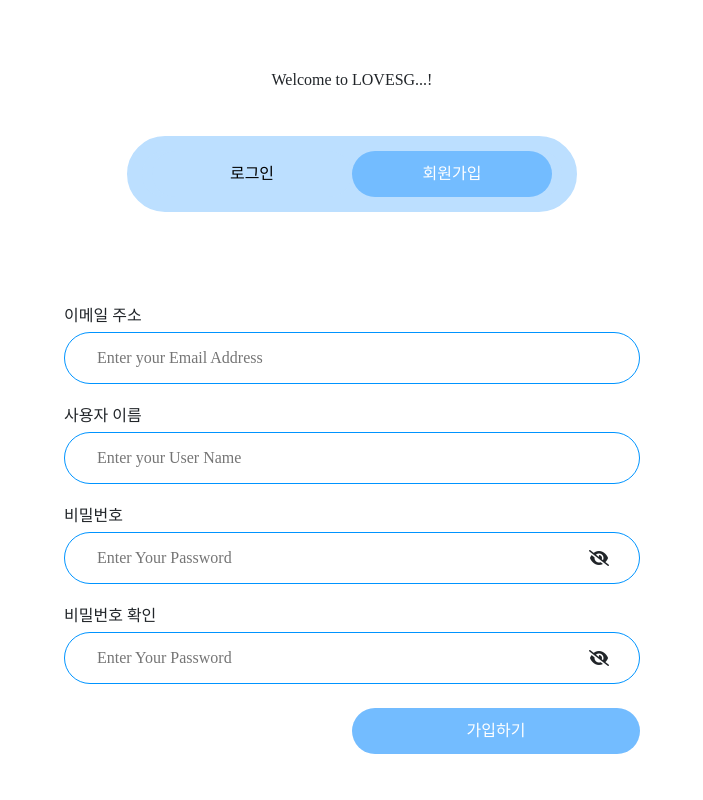
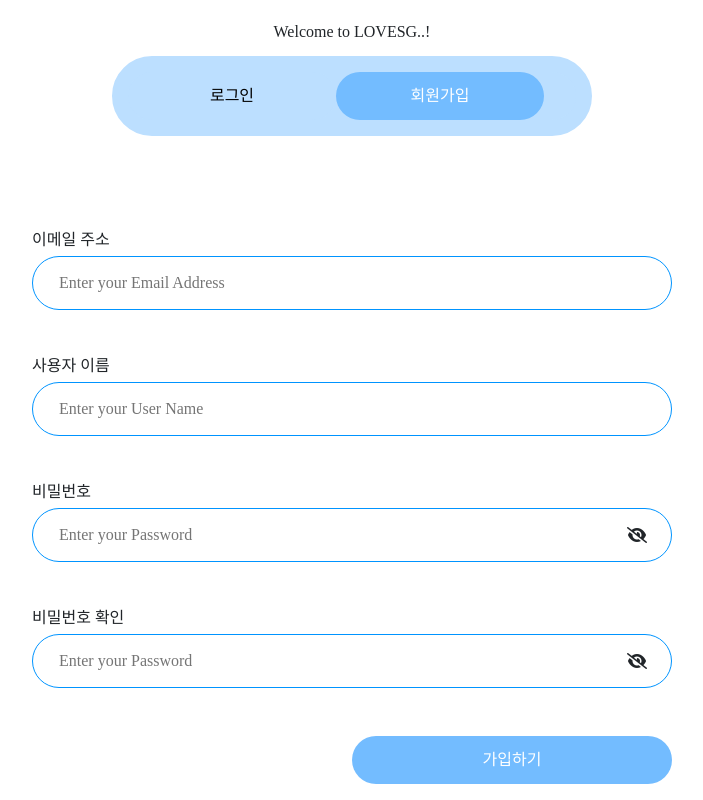
Before and after one commit to KimDongGyun23/ESG-Frontend, a React (Create React App) app: page /login in a window 1280 px wide. Shown: the part 520-1320 px from the top of the page, without its empty margins (288-991 px from the left). Built offline with nearby package versions, Linux system fonts and the light colour scheme.

Commit message:
Design(LoginPage): 스타일 파일 별도 관리, 디자인 수정
버튼 및 폼의 디자인 수정
Banner 하단 여백 수정

```diff
--- a/src/App.js
+++ b/src/App.js
@@ -1,7 +1,7 @@
 import Header from './components/Layouts/Header';
 import Footer from './components/Layouts/Footer';
 import MainPage from './pages/MainPage/MainPage';
-import LoginPage from './pages/LoginPage';
+import LoginPage from './pages/LoginPage/LoginPage';
 import ErrorPage from './pages/ErrorPage';
 import IntroducePage from './pages/IntroducePage';
 import { Route, Routes } from 'react-router-dom';
--- a/src/components/Buttons/BtnLogin.js
+++ /dev/null
@@ -1,26 +0,0 @@
-import { styled } from "styled-components";
-
-// 회원가입, 로그인 버튼
-const BtnLogin = styled.button`
-  width : 50%;
-  float : right;
-  padding: 15px;
-  background-color: #73BCFF;
-  border : none;
-  border-radius : 50px;
-  color: white;
-  cursor: pointer;
-
-  &:hover{
-    background-color: #BCDFFF;
-    color : black;
-  }
-
-  &::after{
-    content : ' ';
-    display : block;
-    clear : both;
-  }
-`;
-
-export default BtnLogin;
--- a/src/components/Form/FormStyle.js
+++ /dev/null
@@ -1,22 +0,0 @@
-import styled from "styled-components";
-
-// 입력 form 스타일
-const BoxStyle = styled.div`
-  display : flex;
-  justify-content : space-between;
-  align-items : center;
-  border-radius :30px;
-  border : 1px solid #0094FF;
-  padding : 15px 30px;
-`;
-
-const InputStyle = styled.input`
-  width : 100%;
-  border : none;
-
-  &:focus{
-    outline : none;
-  }
-`;
-
-export {BoxStyle, InputStyle};
--- a/src/components/Form/Login.js
+++ b/src/components/Form/Login.js
@@ -1,9 +1,9 @@
+import { Form } from "react-bootstrap";
+import * as S from "../../styles/Form/Form.style";
+
 import axios from "axios";
-import { Container, Form } from "react-bootstrap";
-import { BoxStyle, InputStyle } from "./FormStyle";
 import { useNavigate } from 'react-router-dom';
 import { useState } from "react";
-import BtnLogin from "../Buttons/BtnLogin";
 import Validation from "./LoginValidation";
 
 
@@ -55,27 +55,49 @@ function Login(){
  * axios를 통한 통신 ( 차후 수정 )
  */
   return(
-    <Container className="my-5 py-5" style={{maxWidth : "600px"}}>
-      <Form className="d-flex-column" onSubmit={handleSubmit}>
-        <Form.Group className="mb-4" controlId="formEmail">
+    <S.FormContainer>
+
+      <Form onSubmit={handleSubmit}>
+        <Form.Group controlId="formEmail">
           <Form.Label>이메일 주소</Form.Label>
-          <BoxStyle>
-            <InputStyle type="email" placeholder="Enter your Email Address" name='email' onChange={handleInput} />
-          </BoxStyle>
+          <S.InputBox>
+            <S.Input
+              type="email"
+              placeholder="Enter your Email Address"
+              name='email'
+              onChange={handleInput}
+            />
+          </S.InputBox>
         </Form.Group>
 
-        <Form.Group className="mb-4" controlId="formPassword">
+        <Form.Group controlId="formPassword">
           <Form.Label>비밀번호</Form.Label>
-          <BoxStyle>
-            <InputStyle type="password" placeholder="Enter Your Password" name='password' onChange={handleInput}/>
-          </BoxStyle>
+          <S.InputBox>
+            <S.Input
+              type="password"
+              placeholder="Enter Your Password"
+              name='password'
+              onChange={handleInput}
+            />
+            <i className="fa-solid fa-eye-slash"></i>
+          </S.InputBox>
         </Form.Group>
 
-        <BtnLogin type="submit" className="float-clear">
-          로그인
-        </BtnLogin>
+        <S.LoginHelper>
+          <Form.Check
+              // type=""
+              // id=""
+              label="계정 기억하기"
+          />
+          <a href="*">비밀번호를 잊으셨나요?</a>
+        </S.LoginHelper>
+
+        <S.BtnLogin type="submit">로그인</S.BtnLogin>
       </Form>
-    </Container>
+
+
+
+    </S.FormContainer>
   )
 };
 
--- a/src/components/Form/SignIn.js
+++ b/src/components/Form/SignIn.js
@@ -1,6 +1,5 @@
-import { Container, Form } from "react-bootstrap";
-import BtnLogin from "../Buttons/BtnLogin";
-import { BoxStyle, InputStyle } from "./FormStyle";
+import { Form } from "react-bootstrap";
+import * as S from "../../styles/Form/Form.style";
 import React, { useState } from "react";
 import { useNavigate } from 'react-router-dom';
 
@@ -67,47 +66,62 @@ const handleSubmit = (event) => {
  * Form.Group ( 이메일, 이름, 비밀번호, 비밀번호 확인 )
  */
   return(
-    <Container className="w-50 my-5 py-5" style={{maxWidth : "600px"}}>
-      <Form className="d-flex-column" onSubmit={handleSubmit}>
+    <S.FormContainer>
+      <Form onSubmit={handleSubmit}>
 
-        <Form.Group className="mb-4" controlId="formEmail">
+        <Form.Group controlId="formEmail">
           <Form.Label>이메일 주소</Form.Label>
-          <BoxStyle>
-            <InputStyle type="email" placeholder="Enter your Email Address" name='email'
-              onChange={handleInput}/>
-          </BoxStyle>
+          <S.InputBox>
+            <S.Input
+              type="email"
+              placeholder="Enter your Email Address"
+              name='email'
+              onChange={handleInput}
+            />
+          </S.InputBox>
         </Form.Group>
 
-        <Form.Group className="mb-4" controlId="formUserName">
+        <Form.Group controlId="formUserName">
           <Form.Label>사용자 이름</Form.Label>
-          <BoxStyle>
-            <InputStyle type="text" placeholder="Enter your User Name" name='name'
-              onChange={handleInput}/>
-          </BoxStyle>
+          <S.InputBox>
+            <S.Input
+              type="text"
+              placeholder="Enter your User Name"
+              name='name'
+              onChange={handleInput}
+            />
+          </S.InputBox>
         </Form.Group>
 
-        <Form.Group className="mb-4" controlId="formPassword">
+        <Form.Group controlId="formPassword">
           <Form.Label>비밀번호</Form.Label>
-          <BoxStyle>
-            <InputStyle type="password" placeholder="Enter Your Password" name='password1'
-              onChange={handleInput}/>
+          <S.InputBox>
+            <S.Input
+              type="password"
+              placeholder="Enter your Password"
+              name='password1'
+              onChange={handleInput}
+            />
             <i className="fa-solid fa-eye-slash"></i>
-          </BoxStyle>
+          </S.InputBox>
         </Form.Group>
 
-        <Form.Group className="mb-4" controlId="formPasswordCheck">
+        <Form.Group controlId="formPasswordCheck">
           <Form.Label>비밀번호 확인</Form.Label>
-          <BoxStyle>
-            <InputStyle type="password" placeholder="Enter Your Password" name='password2'
-              onChange={handleInput}/>
+          <S.InputBox>
+            <S.Input
+              type="password"
+              placeholder="Enter your Password"
+              name='password2'
+              onChange={handleInput}
+            />
             <i className="fa-solid fa-eye-slash"></i>
-          </BoxStyle>
+          </S.InputBox>
         </Form.Group>
 
-        <BtnLogin  type="submit" className="float-clear">가입하기
-        </BtnLogin>
+        <S.BtnLogin type="submit">가입하기</S.BtnLogin>
       </Form>
-    </Container>
+    </S.FormContainer>
   )
 };
 
--- a/src/pages/LoginPage.js
+++ /dev/null
@@ -1,59 +0,0 @@
-import { useState } from "react";
-import { Container } from "react-bootstrap";
-import { styled } from "styled-components";
-import Banner from "../components/Layouts/Banner";
-import SignIn from "../components/Form/SignIn";
-import Login from "../components/Form/Login";
-
-// 로그인, 회원가입 버튼
-const Btn = styled.button`
-  width : 200px;
-  padding: 15px;
-  background-color: ${props => props.$log ? '#73BCFF' : '#BCDFFF'};
-  border : none;
-  border-radius : 50px;
-  color: ${props => props.$log ? 'white' : 'black'};
-  cursor: pointer;
-  transition: all 0.2s ease;
-`;
-
-// 로그인, 회원가입 선택 버튼 배경
-const LoginBox = styled.div`
-  width : 450px;
-  border : 15px solid #BCDFFF;
-  border-radius : 50px;
-  background-color: #BCDFFF;
-`;
-
-// 버튼 클릭 시, log 변경
-function Selection(props){
-  return(
-    <>
-      <Banner title="Sign up" subtitle="회원가입하기" />
-      <Container className="text-center">
-        <p className="mb-5">Welcome to LOVESG...!</p>
-        <LoginBox className="mx-auto">
-          <Btn $log={props.log} onClick={ () => props.setLog(true) }>로그인</Btn>
-          <Btn $log={!props.log} onClick={ () => props.setLog(false) }>회원가입</Btn>
-        </LoginBox>
-      </Container>
-    </>
-  )
-};
-
-/**
- * < 로그인 페이지 >
- * 버튼 클릭 시, log의 상태를 통하여 보여지는 컴포넌트 변경
- */
-function LoginPage(){
-  const [log, setLog] = useState(false);
-  return(
-    <>
-      <Selection log={log} setLog={setLog}/>
-      {  log == true ? <Login /> : <SignIn />  }
-
-    </>
-  )
-};
-
-export default LoginPage;
--- /dev/null
+++ b/src/pages/LoginPage/LoginPage.js
@@ -0,0 +1,32 @@
+import { useState } from "react";
+import { Container } from "react-bootstrap";
+import Banner from "../../components/Layouts/Banner";
+import SignIn from "../../components/Form/SignIn";
+import Login from "../../components/Form/Login";
+import * as S from "../../styles/LoginPage/LoginPage.style"
+
+/**
+ * < 로그인 페이지 >
+ * 버튼 클릭 시, log의 상태를 통하여 보여지는 컴포넌트 변경
+ */
+function LoginPage(){
+  const [log, setLog] = useState(false);
+  return(
+    <>
+      <Banner title="Sign up" subtitle="회원가입하기" />
+      <Container>
+        <p className="text-center">Welcome to LOVESG..!</p>
+        <S.LoginBox>
+          <S.Btn $log={log} onClick={ () => setLog(true) }>로그인</S.Btn>
+          <S.Btn $log={!log} onClick={ () => setLog(false) }>회원가입</S.Btn>
+        </S.LoginBox>
+
+        {  log === true ? <Login /> : <SignIn />  }
+
+      </Container>
+
+    </>
+  )
+};
+
+export default LoginPage;
--- /dev/null
+++ b/src/styles/Form/Form.style.js
@@ -0,0 +1,50 @@
+import styled from "styled-components";
+
+export const FormContainer = styled.div`
+  margin : auto;
+  padding : 5rem;
+  max-width : 50rem;
+`;
+
+// 입력 form 스타일
+export const InputBox = styled.div`
+  display : flex;
+  justify-content : space-between;
+  align-items : center;
+  border-radius :2rem;
+  border : 1px solid #0094FF;
+  padding : 1rem 1.5rem;
+  margin-bottom : 3rem;
+`;
+
+export const Input = styled.input`
+  width : 100%;
+  border : none;
+
+  &:focus{
+    outline : none;
+  }
+`;
+
+// 회원가입, 로그인 버튼
+export const BtnLogin = styled.button`
+  width : 50%;
+  padding: 1rem;
+  margin-left : 50%;
+
+  background-color: #73BCFF;
+  border : none;
+  border-radius : 2rem;
+  color: white;
+
+  &:hover{
+    background-color: #BCDFFF;
+    color : black;
+  }
+`;
+
+export const LoginHelper = styled.div`
+  display : flex;
+  justify-content : space-between;
+  margin-bottom : 3rem;
+`;
--- a/src/styles/Layouts/Banner.style.js
+++ b/src/styles/Layouts/Banner.style.js
@@ -9,7 +9,7 @@ export const BannerImg = styled.div`
   background-position : center;
   background-repeat : no-repeat;
   position : relative;
-  margin-bottom : 10rem;
+  margin-bottom : 7rem;
 `;
 
 // 내부 Title
--- /dev/null
+++ b/src/styles/LoginPage/LoginPage.style.js
@@ -0,0 +1,22 @@
+import { styled } from "styled-components";
+
+// 로그인, 회원가입 버튼
+export const Btn = styled.button`
+  width : 13rem;
+  padding: 1rem;
+  background-color: ${props => props.$log ? '#73BCFF' : '#BCDFFF'};
+  border : none;
+  border-radius : 4rem;
+  color: ${props => props.$log ? 'white' : 'black'};
+  cursor: pointer;
+  transition: all 0.2s ease;
+`;
+
+// 로그인, 회원가입 선택 버튼 배경
+export const LoginBox = styled.div`
+  width : 30rem;
+  margin: 1rem auto;
+  border : 1rem solid #BCDFFF;
+  border-radius : 4rem;
+  background-color: #BCDFFF;
+`;
```
Also changed, not shown: 1 other file (tests, documents, lock files or other folders).
